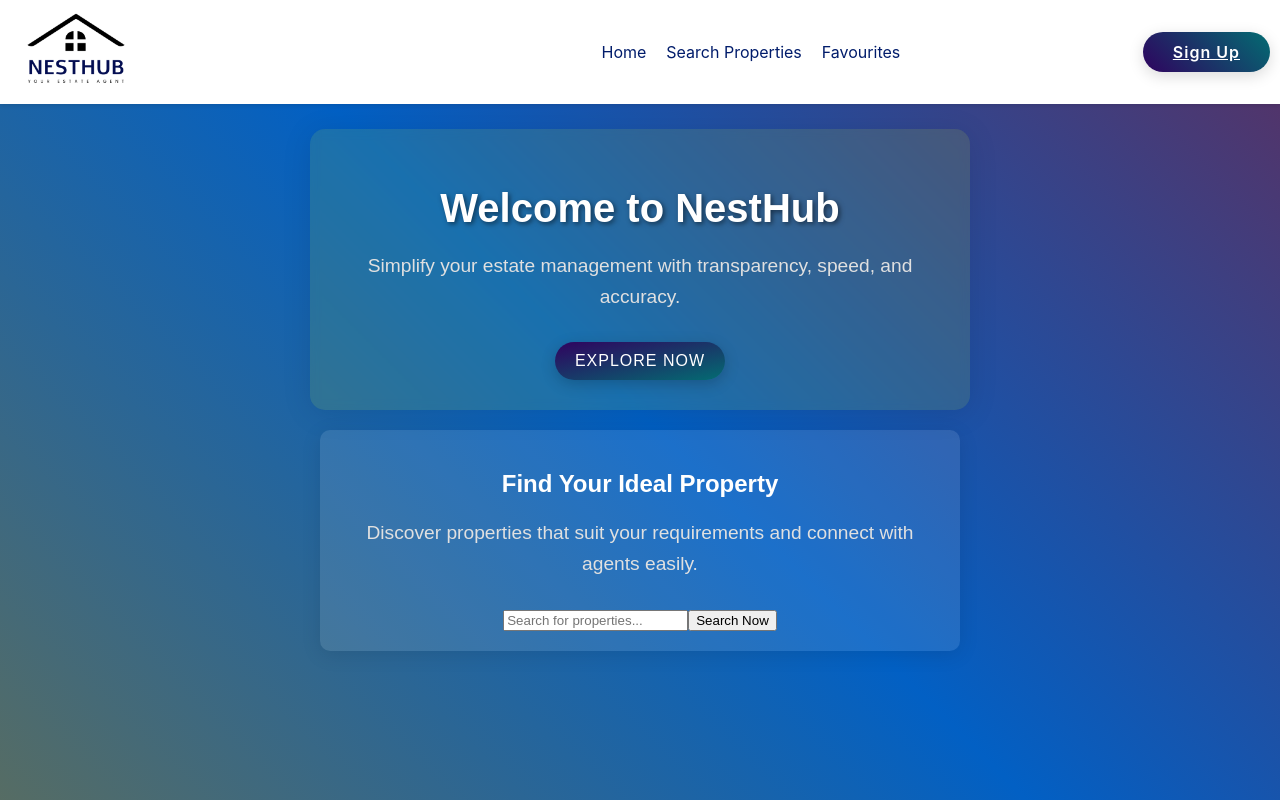
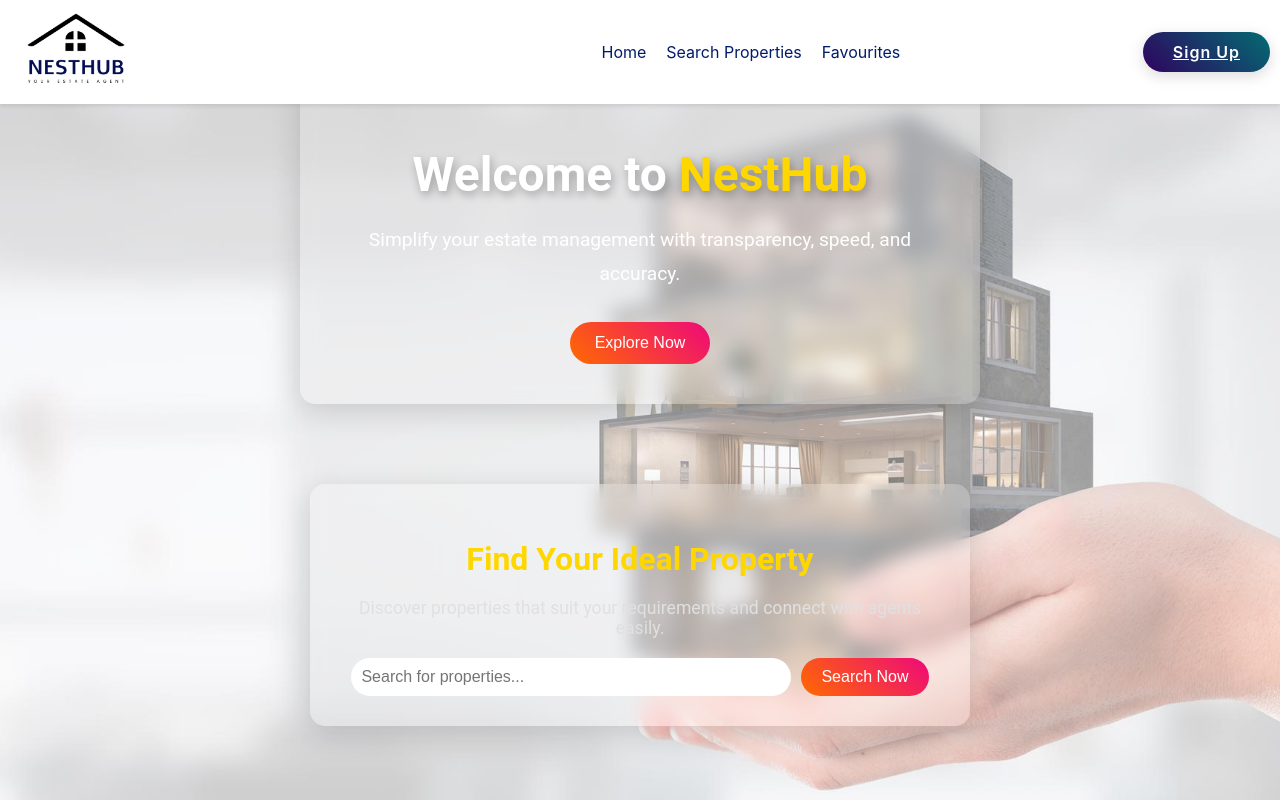
Before and after one commit to MisalSilva/Estate-Agent-Web-Application-ACS-CW11, a React (Create React App) app: page / in a window 1280 px wide. Built offline with nearby package versions, Linux system fonts and the light colour scheme.

Commit message:
Enhance Home.css with new background image, improved layout, and updated button styles for better aesthetics and user interaction

```diff
--- a/src/styles/Home.css
+++ b/src/styles/Home.css
@@ -1,97 +1,120 @@
 /* General styles for the home container */
 .home {
+    position: relative;
+    background: url('/src/assets/real-estate-hero-bg-two.jpg') no-repeat center center/cover;
     display: flex;
     flex-direction: column;
     justify-content: center;
     align-items: center;
     min-height: 100vh;
-    background: linear-gradient(45deg, #5b03b9, #ac7901, #0260c4, #af0101);
-    background-size: 300% 300%;
     color: #fff;
-    font-family: 'Arial', sans-serif;
+    font-family: 'Roboto', sans-serif;
     text-align: center;
     padding: 20px;
     box-sizing: border-box;
-    animation: gradientAnimation 10s ease infinite;
+    overflow: hidden;
 }
 
-/* Keyframes for gradient animation */
-@keyframes gradientAnimation {
-    0% {
-        background-position: 0% 50%;
-    }
-    50% {
-        background-position: 100% 50%;
-    }
-    100% {
-        background-position: 0% 50%;
-    }
+/* Home content styling */
+.home-content {
+    max-width: 600px;
+    background: rgba(255, 255, 255, 0.15);
+    padding: 40px;
+    border-radius: 15px;
+    box-shadow: 0 8px 30px rgba(0, 0, 0, 0.15);
+    text-align: center;
+    backdrop-filter: blur(10px);
+    -webkit-backdrop-filter: blur(10px);
 }
 
-/* Inner content styling */
-.home-content {
-    max-width: 600px;
-    background: rgba(212, 234, 14, 0.114);
-    padding: 30px;
-    border-radius: 15px;
-    box-shadow: 0 4px 30px rgba(0, 0, 0, 0.1);
-    backdrop-filter: blur(5px);
-    -webkit-backdrop-filter: blur(5px);
+.home-content h1 {
+    font-size: 3rem;
+    margin-bottom: 20px;
+    text-shadow: 2px 4px 10px rgba(0, 0, 0, 0.3);
 }
 
-/* Heading style */
-.home h1 {
-    font-size: 2.5rem;
-    margin-bottom: 20px;
-    color: #fff;
-    text-shadow: 2px 2px 5px rgba(0, 0, 0, 0.5);
+.home-content .highlight {
+    color: #ffd700;
+    font-weight: bold;
 }
 
-/* Paragraph styling */
-.home p {
+.home-content p {
     font-size: 1.2rem;
-    line-height: 1.6;
+    line-height: 1.8;
     margin-bottom: 30px;
+}
+
+.explore-button {
+    padding: 12px 25px;
+    font-size: 1rem;
+    color: #fff;
+    background: linear-gradient(45deg, #ff6a00, #ee0979);
+    border: none;
+    border-radius: 30px;
+    cursor: pointer;
+    transition: transform 0.3s ease, box-shadow 0.3s ease;
+}
+
+.explore-button:hover {
+    transform: scale(1.1);
+    box-shadow: 0 8px 20px rgba(255, 105, 135, 0.6);
+}
+
+/* Search content styling */
+.search-content {
+    margin-top: 80px;
+    max-width: 600px;
+    padding: 30px;
+    background: rgba(255, 255, 255, 0.2);
+    border-radius: 15px;
+    box-shadow: 0 8px 30px rgba(0, 0, 0, 0.15);
+    backdrop-filter: blur(10px);
+    -webkit-backdrop-filter: blur(10px);
+    text-align: center;
+}
+
+.search-content h2 {
+    font-size: 2rem;
+    margin-bottom: 20px;
+    color: #ffd700;
+}
+
+.search-content p {
+    font-size: 1.1rem;
+    margin-bottom: 20px;
     color: #e0e0e0;
 }
 
-/* Button styling */
-.explore-button {
-    display: inline-block;
+.search-actions {
+    display: flex;
+    justify-content: center;
+    align-items: center;
+    gap: 10px;
+}
+
+.search-input {
+    padding: 10px;
+    width: 70%;
+    border: none;
+    border-radius: 25px;
+    outline: none;
+    font-size: 1rem;
+    background: #fff;
+    color: #333;
+}
+
+.search-button {
     padding: 10px 20px;
     font-size: 1rem;
     color: #fff;
-    background: linear-gradient(to bottom right, #2f035f, #036c72);
+    background: linear-gradient(45deg, #ff6a00, #ee0979);
     border: none;
     border-radius: 25px;
     cursor: pointer;
-    transition: all 0.4s ease;
-    text-decoration: none;
-    text-transform: uppercase;
-    letter-spacing: 1px;
-    box-shadow: 0 4px 15px rgba(0, 0, 0, 0.2);
-}
-.explore-button a {
-    color: #fff;
-    text-decoration: none;
+    transition: transform 0.3s ease, box-shadow 0.3s ease;
 }
 
-.explore-button:hover {
-    background: linear-gradient(to bottom right, #036c72, #2f035f);
-    transform: translateY(-3px);
-    box-shadow: 0 6px 20px rgba(0, 0, 0, 0.3);
+.search-button:hover {
+    transform: scale(1.1);
+    box-shadow: 0 8px 20px rgba(255, 105, 135, 0.6);
 }
-
-/* Space out the content sections */
-.home-content,
-.search-content {
-    margin-bottom: 20px; /* Adds spacing between sections */
-}
-
-.search-content {
-    max-width: 600px;
-    padding: 20px;
-    border-radius: 10px;
-    background: rgba(255, 255, 255, 0.1);
-    box-shadow: 0 4px 20px rgba(0, 0, 0, 0.1);
-}
```
